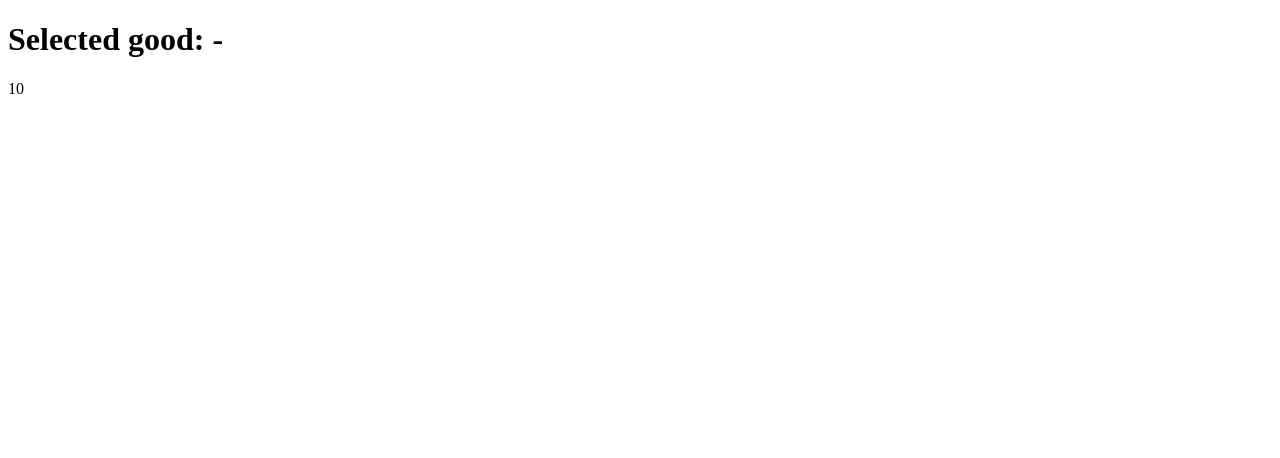
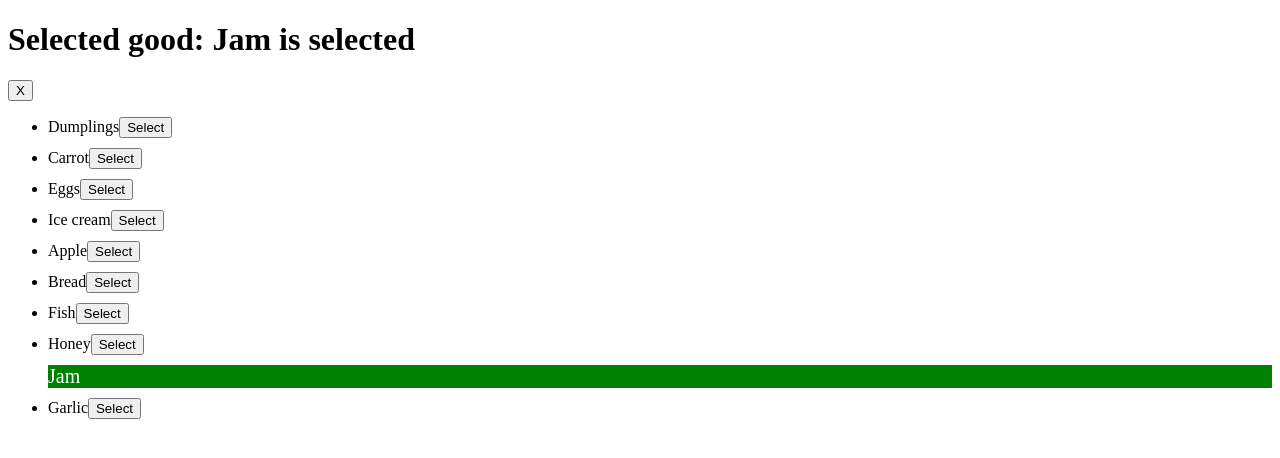
Before and after one commit to mate-academy/react_goods-selector, a React (Create React App) app: page / in a window 1280 px wide. Shown: the top 458 px of the page. Built offline with nearby package versions, Linux system fonts and the light colour scheme; the HTML template or start-up script is replaced by a standard one.

Commit message:
solution

```diff
--- a/src/App.js
+++ b/src/App.js
@@ -14,11 +14,69 @@ const goodsFromServer = [
   'Garlic',
 ];
 
-const App = () => (
-  <div className="App">
-    <h1>Selected good: -</h1>
-    {goodsFromServer.length}
-  </div>
-);
+class App extends React.Component {
+  state = {
+    selectedGood: goodsFromServer[8],
+  };
+
+  selectGood = (product) => {
+    this.setState({ selectedGood: product });
+  }
+
+  removeSelected =() => {
+    this.setState({ selectedGood: null });
+  }
+
+  render() {
+    const { selectedGood } = this.state;
+
+    return (
+      <div className="App">
+        <h1>
+          Selected good:
+          {' '}
+          {selectedGood ? `${selectedGood} is selected` : 'No goods selected'}
+        </h1>
+        {
+          selectedGood
+            ? (
+              <button
+                type="button"
+                onClick={this.removeSelected}
+              >
+                X
+              </button>
+            )
+            : ''
+        }
+        <ul className="goods">
+          {
+            goodsFromServer.map(product => (
+              <li
+                // eslint-disable-next-line max-len
+                className={`goods__item  ${selectedGood === product ? 'active' : ''}`}
+                key={product}
+              >
+                {product}
+                {
+                  selectedGood !== product
+                    ? (
+                      <button
+                        type="button"
+                        onClick={() => this.selectGood(product)}
+                      >
+                        Select
+                      </button>
+                    )
+                    : ''
+                }
+              </li>
+            ))
+          }
+        </ul>
+      </div>
+    );
+  }
+}
 
 export default App;
--- a/src/App.scss
+++ b/src/App.scss
@@ -1 +1,10 @@
 // styles go here
+.goods__item {
+  margin-bottom: 10px;
+}
+
+.active {
+  background-color: green;
+  color: white;
+  font-size: 20px;
+}
```
